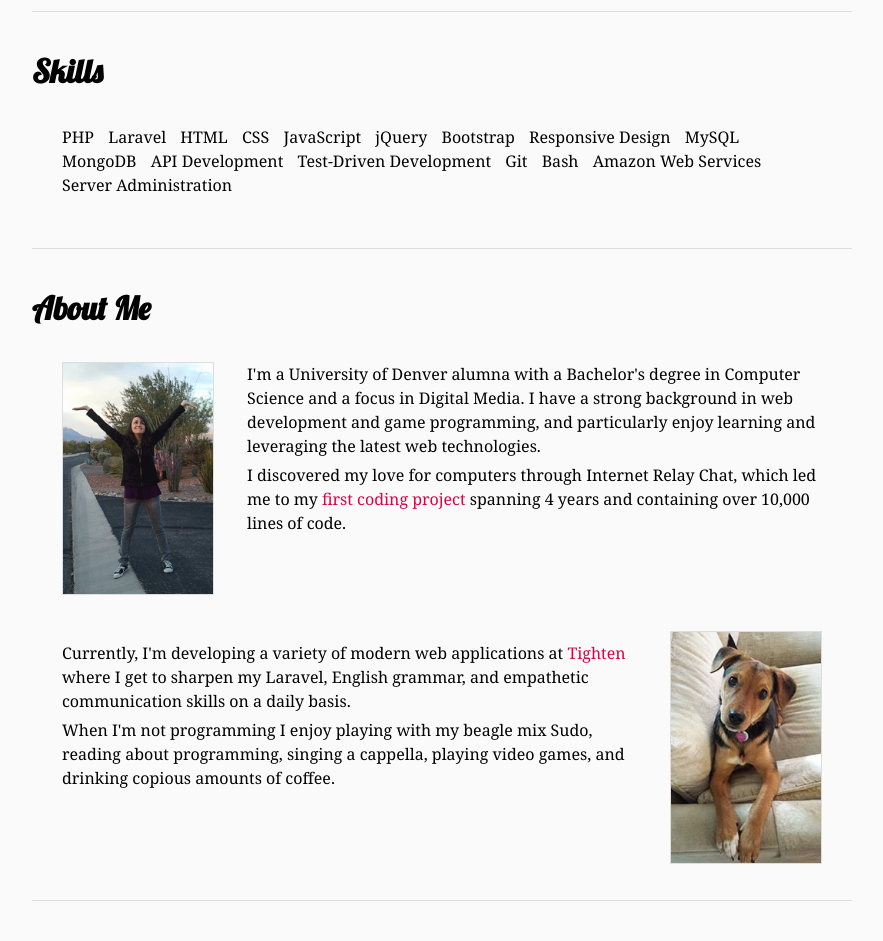
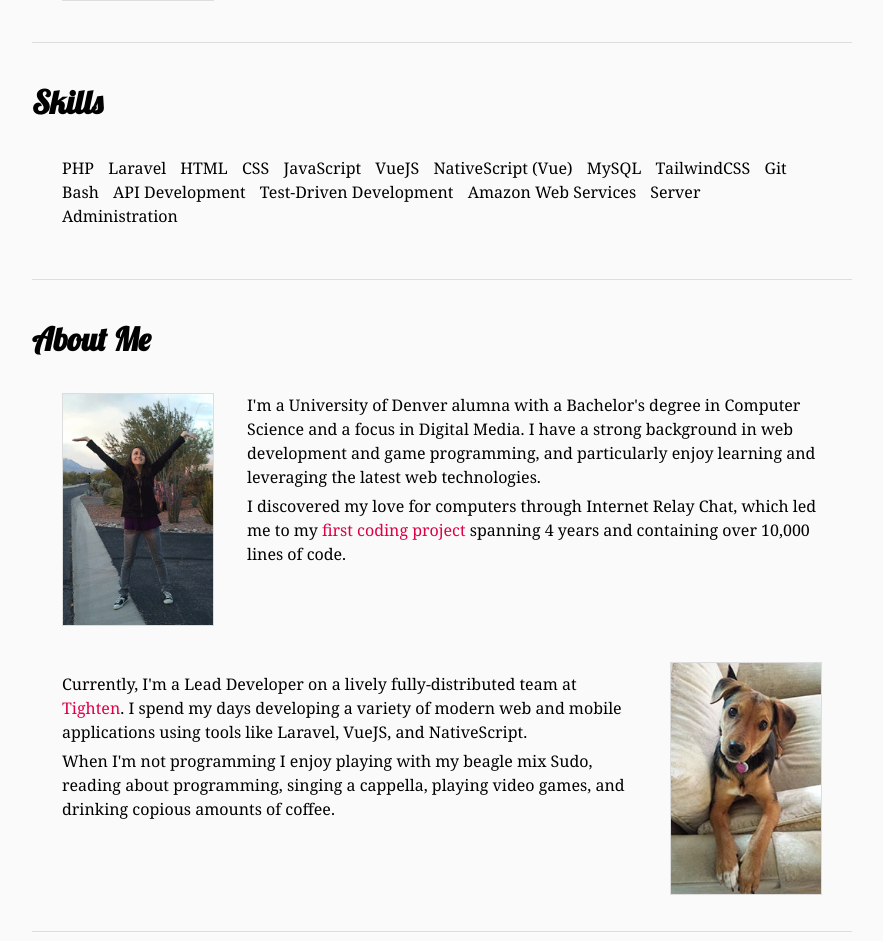
Before and after one commit to sbine/sarabine.com, a PHP site: page / in a window 1280 px wide. Shown: the part 3765-4706 px from the top of the page, without its empty margins (198-1081 px from the left). Run offline with PHP 8.4, Linux system fonts and the light colour scheme; some web fonts are replaced; grey boxes are pictures that could not be loaded.

Commit message:
Update copy

```diff
--- a/index.php
+++ b/index.php
@@ -35,7 +35,7 @@
 	<div id="container">
 		<div id="content">
 			<div id="synopsis">
-				<p>I'm a Denver-based Web Developer with a <a class="cursive" href="#about">passion</a> for cutting-edge technology.</p>
+				<p>I'm a Software Developer in San Jose, CA with a <a class="cursive" href="#about">passion</a> for cutting-edge web technology.</p>
 				<p>Like what you see? Email me at <a class="email" title="Email me"></a></p>
 			</div>
 
@@ -258,15 +258,14 @@
 						<li>HTML</li>
 						<li>CSS</li>
 						<li>JavaScript</li>
-						<li>jQuery</li>
-						<li>Bootstrap</li>
-						<li>Responsive Design</li>
+						<li>VueJS</li>
+						<li>NativeScript (Vue)</li>
 						<li>MySQL</li>
-						<li>MongoDB</li>
+						<li>TailwindCSS</li>
+						<li>Git</li>
+						<li>Bash</li>
 						<li>API Development</li>
 						<li>Test-Driven Development</li>
-						<li>Git</li>
-						<li>Bash</li>
 						<li>Amazon Web Services</li>
 						<li>Server Administration</li>
 					</ul>
@@ -284,7 +283,7 @@
 				</section>
   				<section class="thumbnail-after">
 					<div class="description">
-						<p>Currently, I'm developing a variety of modern web applications at <a href="https://tighten.co" title="Tighten" target="_blank" rel="noopener noreferrer">Tighten</a> where I get to sharpen my Laravel, English grammar, and empathetic communication skills on a daily basis.</p>
+						<p>Currently, I'm a Lead Developer on a lively fully-distributed team at <a href="https://tighten.co" title="Tighten" target="_blank" rel="noopener noreferrer">Tighten</a>. I spend my days developing a variety of modern web and mobile applications using tools like Laravel, VueJS, and NativeScript.</p>
 						<p>When I'm not programming I enjoy playing with my beagle mix Sudo, reading about programming, singing a cappella, playing video games, and drinking copious amounts of coffee.</p>
 					</div>
 					<div class="thumbnail"><img id="sudo" src="assets/img/sudo.jpg" alt="Sudo practicing her puppy-dog eyes"></div>
```
